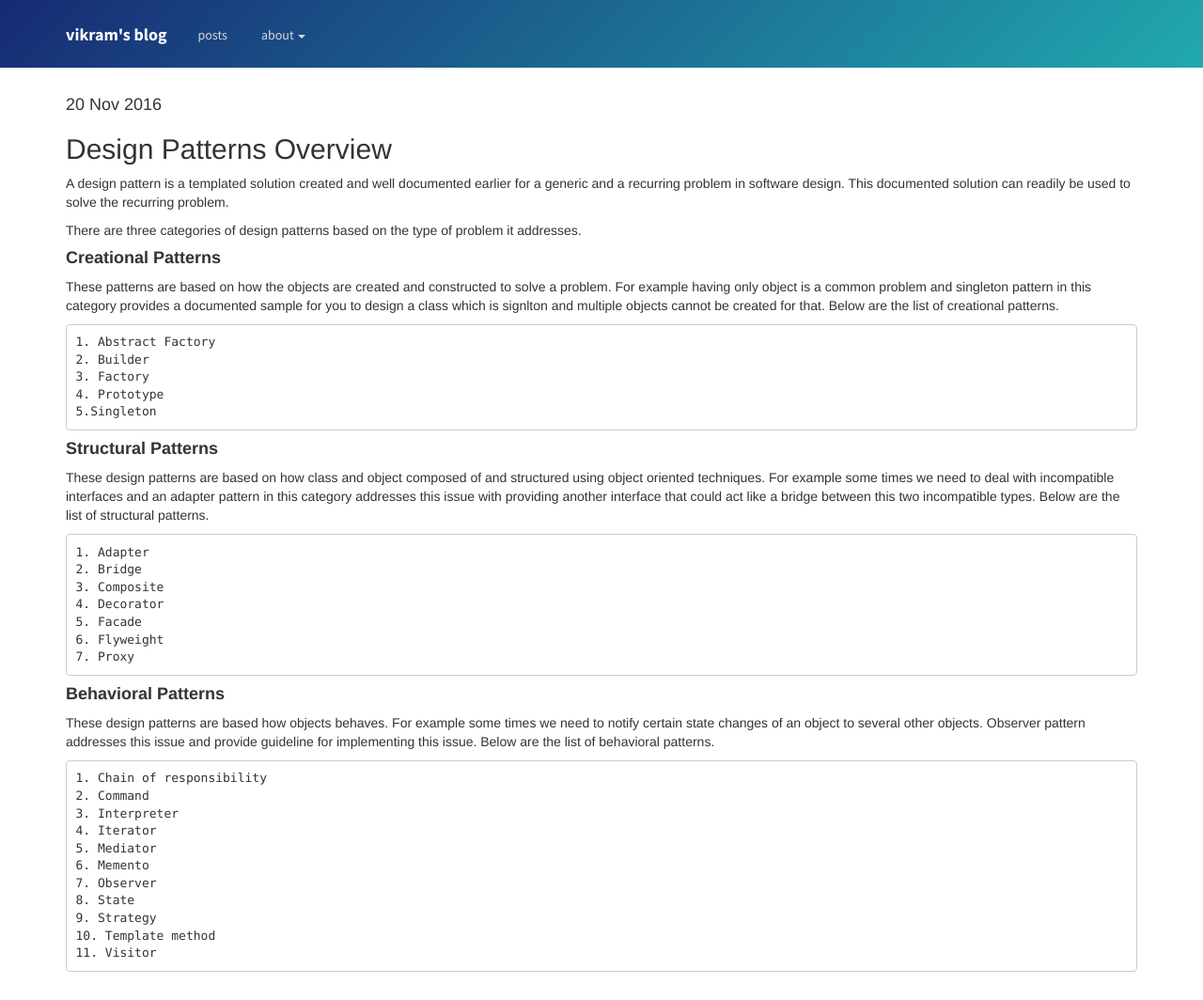
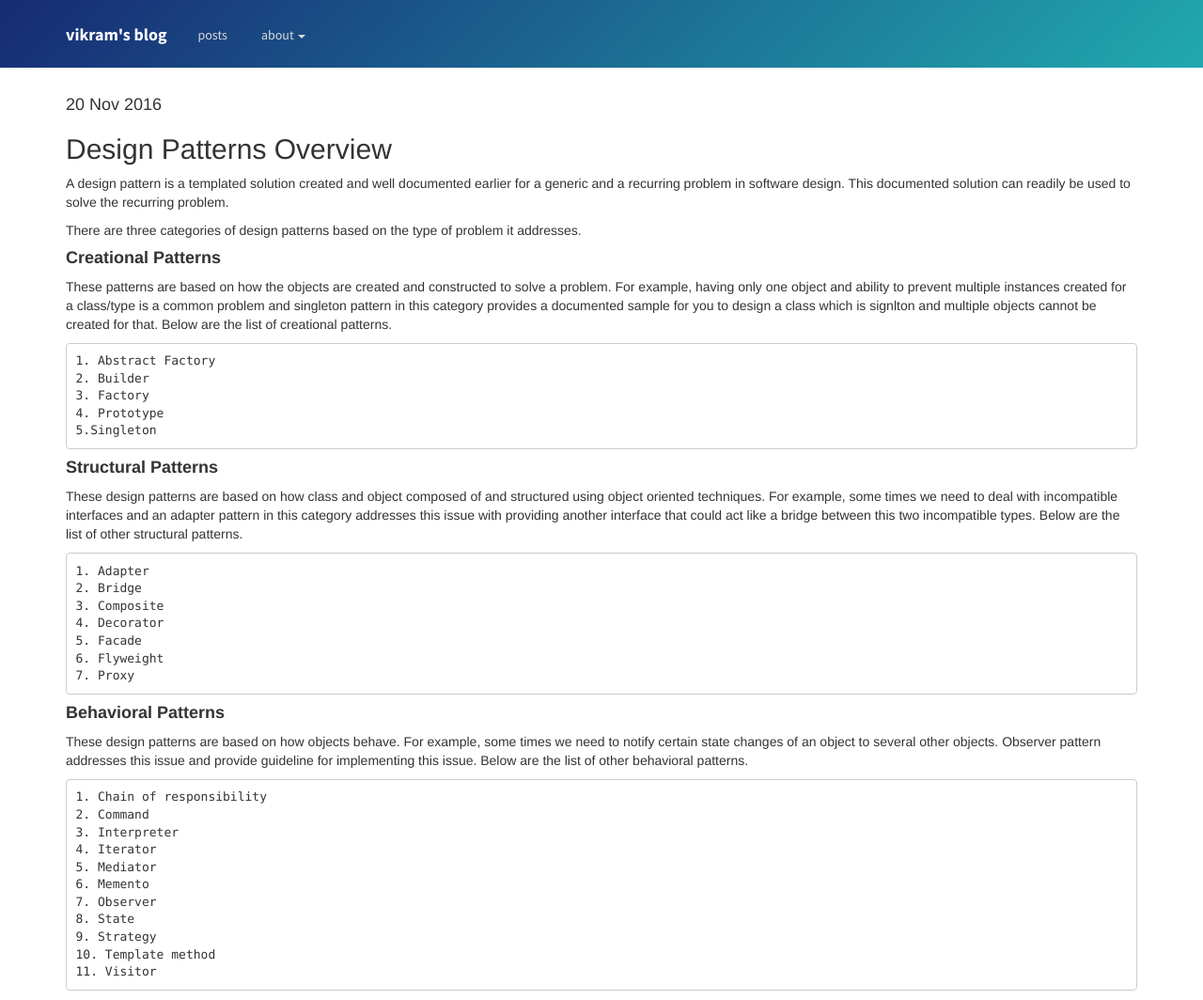
Before and after one commit to srirangamv/srirangamv.github.io, a Jekyll site: the page built from _posts/2016-11-20-design-patterns-overview.md, in a window 1280 px wide. Shown: the whole page at 94% size. Built offline with Jekyll 4.4.1, drawn with Linux system fonts in a browser that asks for light colours; nearby versions of some CDN libraries.

Commit message:
corrected.

```diff
--- a/_posts/2016-11-20-design-patterns-overview.md
+++ b/_posts/2016-11-20-design-patterns-overview.md
@@ -14,7 +14,7 @@
 
 #### **Creational Patterns**
 <p>
-These patterns are based on how the objects are created and constructed to solve a problem. For example having only object is a common problem and singleton pattern in this category provides a documented sample for you to design a class which is signlton and multiple objects cannot be created for that. Below are the list of creational patterns.
+These patterns are based on how the objects are created and constructed to solve a problem. For example, having only one object and ability to prevent multiple instances created for a class/type is a common problem and singleton pattern in this category provides a documented sample for you to design a class which is signlton and multiple objects cannot be created for that. Below are the list of creational patterns.
 </p>
 
     1. Abstract Factory
@@ -25,7 +25,7 @@
 
 #### **Structural Patterns**
 <p>
-These design patterns are based on how class and object composed of and structured using object oriented techniques. For example some times we need to deal with incompatible interfaces and an adapter pattern in this category addresses this issue with providing another interface that could act like a bridge between this two incompatible types. Below are the list of structural patterns.
+These design patterns are based on how class and object composed of and structured using object oriented techniques. For example, some times we need to deal with incompatible interfaces and an adapter pattern in this category addresses this issue with providing another interface that could act like a bridge between this two incompatible types. Below are the list of other structural patterns.
 </p>
 
     1. Adapter
@@ -38,7 +38,7 @@
 
 #### **Behavioral Patterns**
 <p>
-These design patterns are based how objects behaves. For example some times we need to notify certain state changes of an object to several other objects. Observer pattern addresses this issue and provide guideline for implementing this issue. Below are the list of behavioral patterns.
+These design patterns are based on how objects behave. For example, some times we need to notify certain state changes of an object to several other objects. Observer pattern addresses this issue and provide guideline for implementing this issue. Below are the list of other behavioral patterns.
 </p>
 
     1. Chain of responsibility
```
